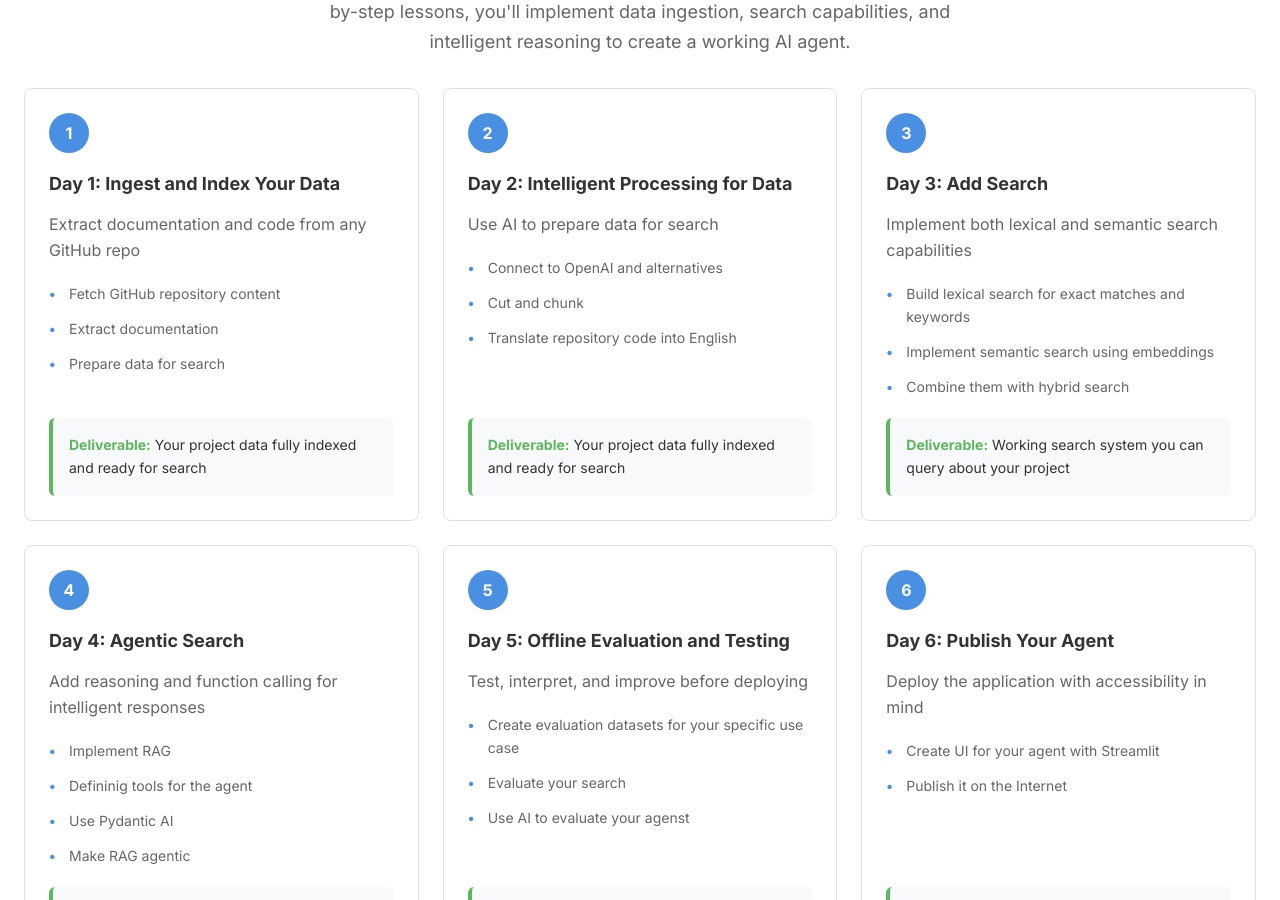
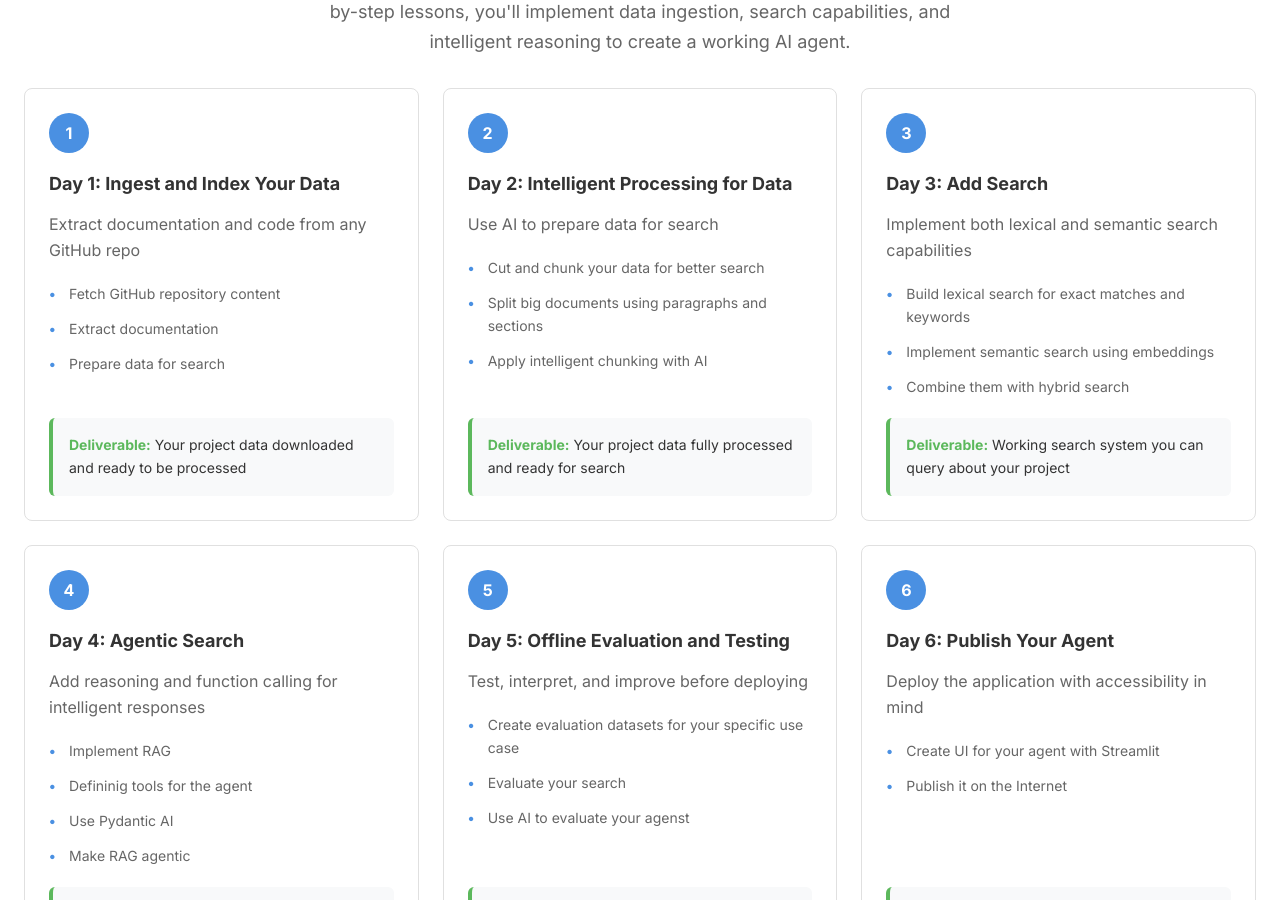
Before and after one commit to alexeygrigorev/aihero, a Jekyll site: the page built from index.html, in a window 1280 px wide and 900 px high, scrolled down 1484 px. Built offline with Jekyll 4.4.1, drawn with Linux system fonts in a browser that asks for light colours.

Commit message:
Update deliverable descriptions and process actions

```diff
--- a/index.html
+++ b/index.html
@@ -105,7 +105,7 @@ description: Learn to build a production-ready AI agent for your GitHub project
         <li>Prepare data for search</li>
       </ul>
       <div class="process-deliverable">
-        <strong>Deliverable:</strong> Your project data fully indexed and ready for search
+        <strong>Deliverable:</strong> Your project data downloaded and ready to be processed
       </div>
     </div>
 
@@ -114,12 +114,12 @@ description: Learn to build a production-ready AI agent for your GitHub project
       <h4>Day 2: Intelligent Processing for Data</h4>
       <p class="process-intro">Use AI to prepare data for search</p>
       <ul class="process-actions">
-        <li>Connect to OpenAI and alternatives</li>
-        <li>Cut and chunk</li>
-        <li>Translate repository code into English</li>
+        <li>Cut and chunk your data for better search</li>
+        <li>Split big documents using paragraphs and sections</li>
+        <li>Apply intelligent chunking with AI</li>
       </ul>
       <div class="process-deliverable">
-        <strong>Deliverable:</strong> Your project data fully indexed and ready for search
+        <strong>Deliverable:</strong> Your project data fully processed and ready for search
       </div>
     </div>
 
```
